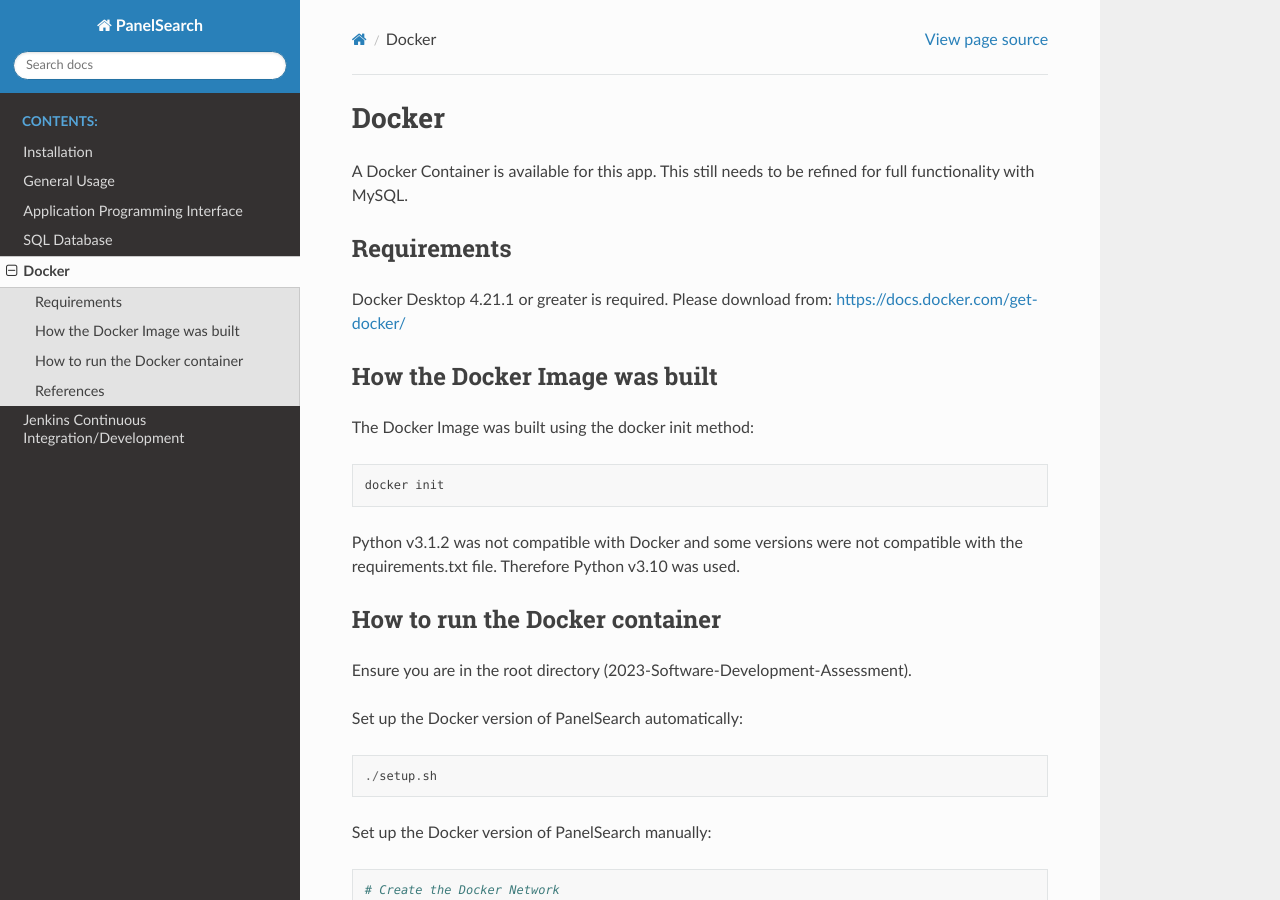
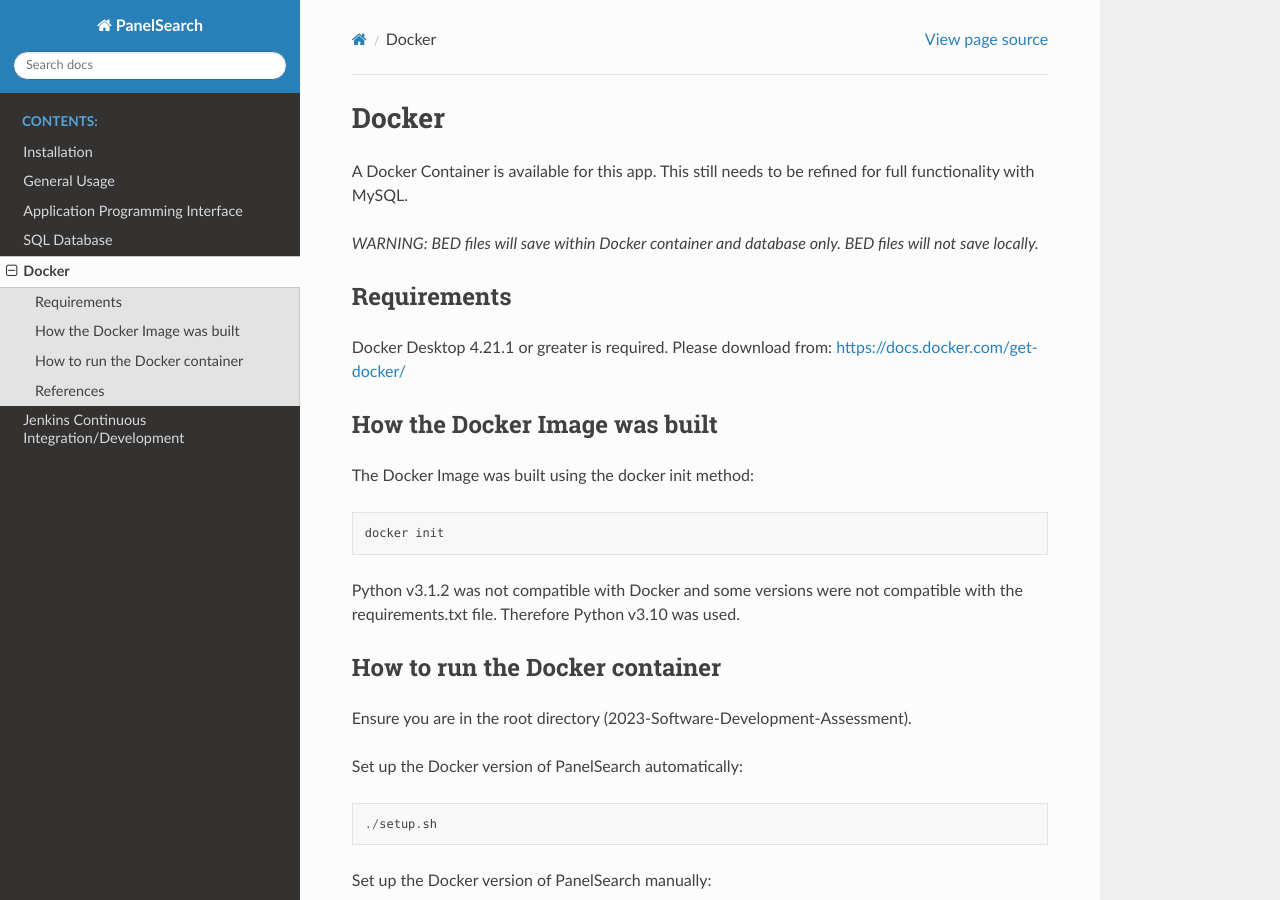
Before and after one commit to isabelrem/2023-Software-Development-Assessment, a Sphinx documentation site: the page built from docs/source/docker.rst, in a window 1280 px wide and 900 px high. Built offline with Sphinx 7.4.7 and the Read the Docs theme 2.0.0, drawn with Linux system fonts in a browser that asks for light colours; pages that are not in the unit, such as notebooks, are missing from menus.

Commit message:
Update docker.rst

```diff
--- a/docs/source/docker.rst
+++ b/docs/source/docker.rst
@@ -2,6 +2,8 @@
 =====
 
 A Docker Container is available for this app. This still needs to be refined for full functionality with MySQL.
+
+*WARNING: BED files will save within Docker container and database only. BED files will not save locally.*
 
 
 
```
